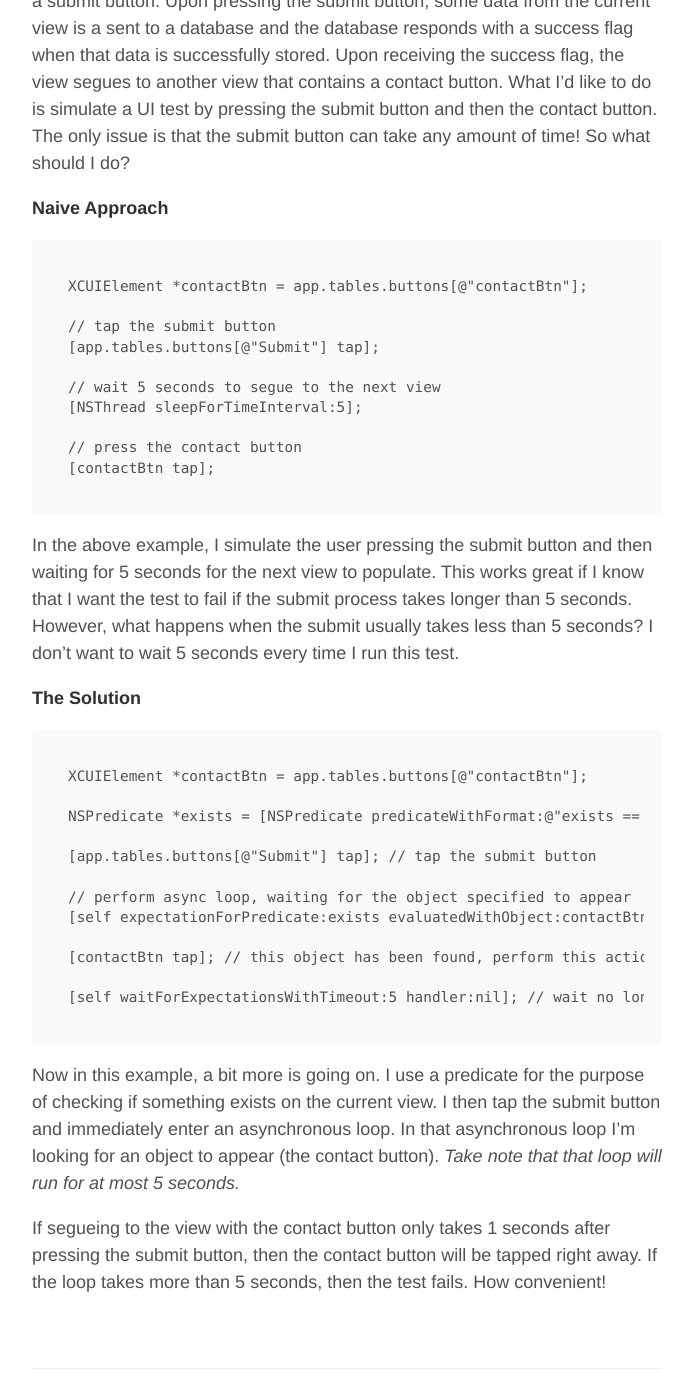
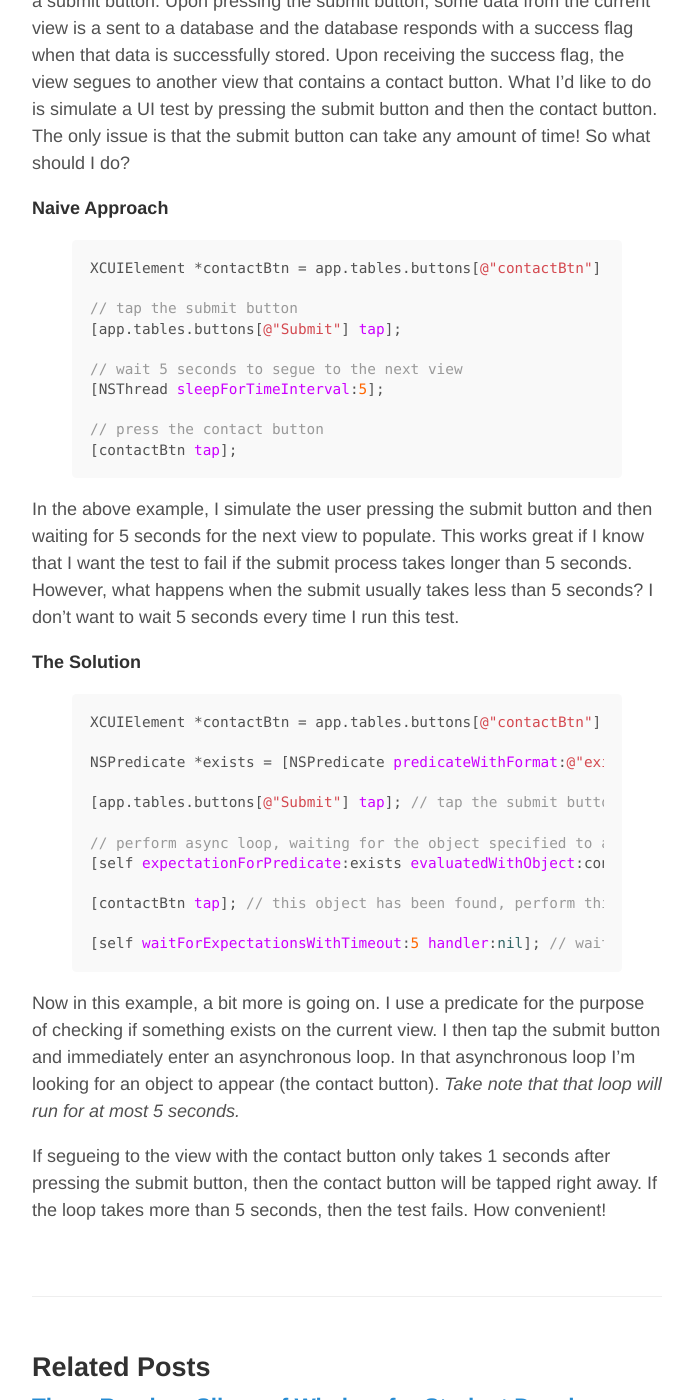
Before and after one commit to bgolde5/bgolde5.github.io, a Jekyll site: the page built from _posts/2016-01-09-asynchronous-ui-testing-with-xcode-7.md, in a window 1280 px wide and 1400 px high, scrolled down 418 px. Shown: the whole window, without its empty margins (293-986 px from the left). Built offline with Jekyll 4.4.1, drawn with Linux system fonts in a browser that asks for light colours; comment, search, counter and statistics services are not loaded.

Commit message:
playing with code highlighting techniques

````diff
--- a/_posts/2016-01-09-asynchronous-ui-testing-with-xcode-7.md
+++ b/_posts/2016-01-09-asynchronous-ui-testing-with-xcode-7.md
@@ -11,7 +11,8 @@ and elegant solution for you to use that I find useful.
 To give you a big picture of what's going on, I'm in a view that currently shows a submit button. Upon pressing the submit button, some data from the current view is a sent to a database and the database responds with a success flag when that data is successfully stored. Upon receiving the success flag, the view segues to another view that contains a contact button. What I'd like to do is simulate a UI test by pressing the submit button and then the contact button. The only issue is that the submit button can take any amount of time! So what should I do?
 
 **Naive Approach**
-```
+
+{% highlight objective-c %}
 XCUIElement *contactBtn = app.tables.buttons[@"contactBtn"];
 
 // tap the submit button
@@ -22,12 +23,12 @@ XCUIElement *contactBtn = app.tables.buttons[@"contactBtn"];
 
 // press the contact button
 [contactBtn tap];
-```
+{% endhighlight %}
 
 In the above example, I simulate the user pressing the submit button and then waiting for 5 seconds for the next view to populate. This works great if I know that I want the test to fail if the submit process takes longer than 5 seconds. However, what happens when the submit usually takes less than 5 seconds? I don't want to wait 5 seconds every time I run this test.
 
 **The Solution**
-```
+{% highlight objective-c %}
 XCUIElement *contactBtn = app.tables.buttons[@"contactBtn"];
 
 NSPredicate *exists = [NSPredicate predicateWithFormat:@"exists == 1"];
@@ -40,7 +41,7 @@ NSPredicate *exists = [NSPredicate predicateWithFormat:@"exists == 1"];
 [contactBtn tap]; // this object has been found, perform this action
 
 [self waitForExpectationsWithTimeout:5 handler:nil]; // wait no longer than 5 seconds for the request to go through
-```
+{% endhighlight %}
 
 Now in this example, a bit more is going on. I use a predicate for the purpose of checking if something exists on the current view. I then tap the submit button and immediately enter an asynchronous loop. In that asynchronous loop I'm looking for an object to appear (the contact button). *Take note that that loop will run for at most 5 seconds.*
 
````
